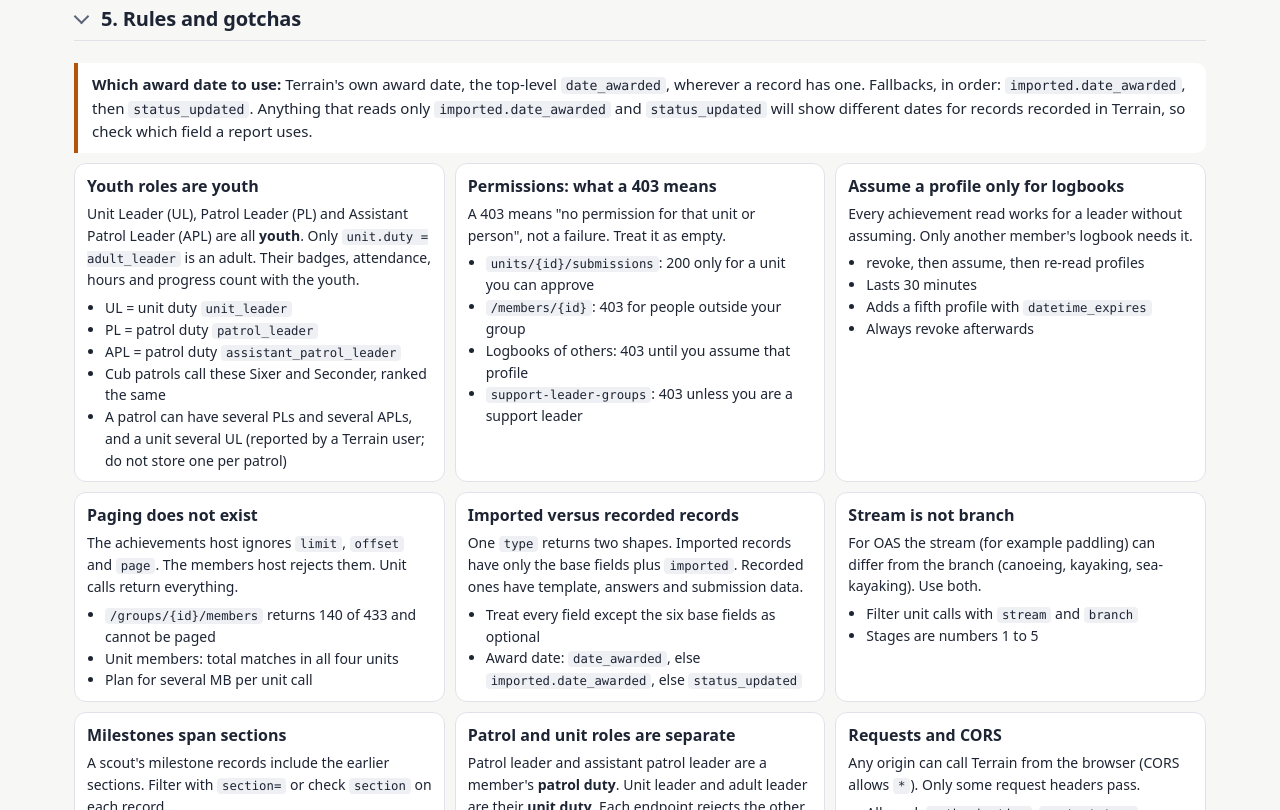
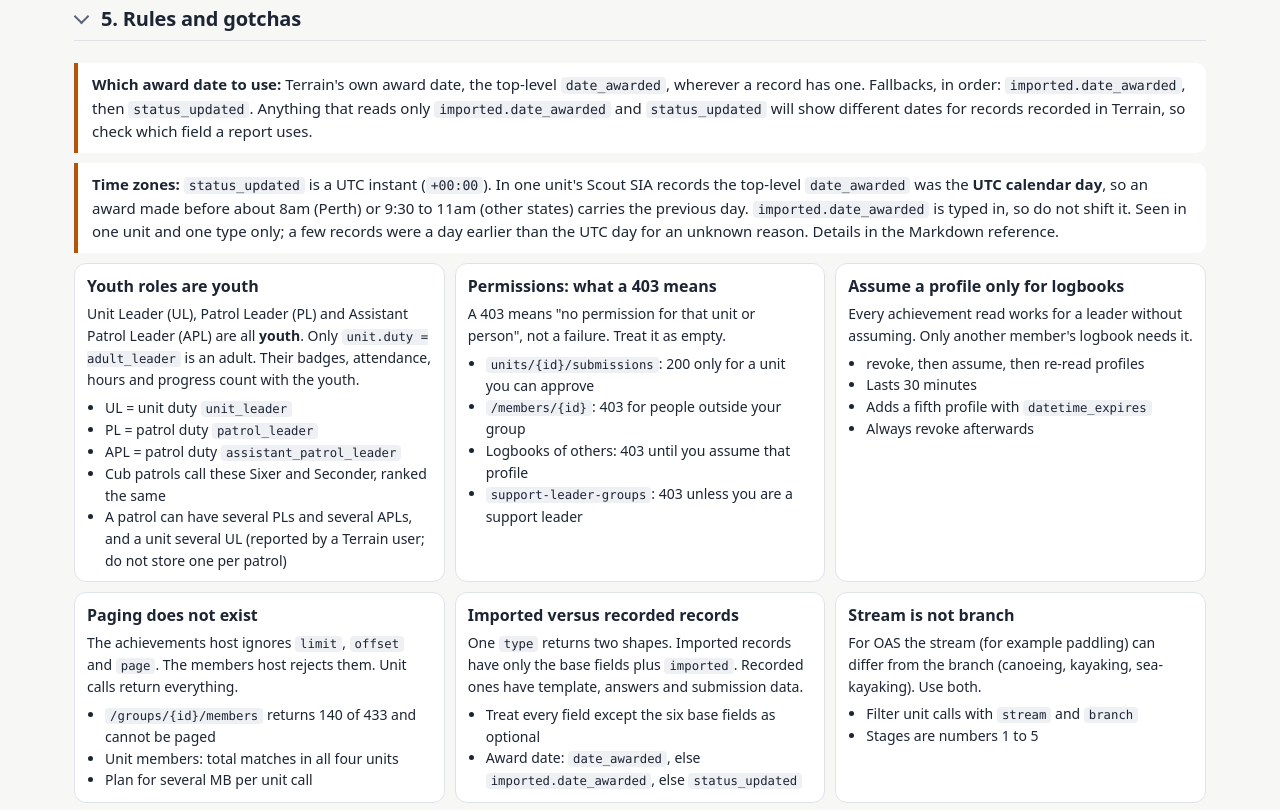
Before and after one commit to TymonDomanko/Terrain-API-Documentation, a plain HTML site: page index.html in a window 1280 px wide. Shown: the part 11190-12000 px from the top of the page. Drawn offline with Linux system fonts and the light colour scheme.

Commit message:
Document that date_awarded is a UTC day
Co-Authored-By: Claude Sonnet 5.5 <noreply@anthropic.com>

```diff
--- a/index.html
+++ b/index.html
@@ -243,6 +243,7 @@
     <summary><h2>5. Rules and gotchas</h2></summary>
     <div class="secbody">
   <div class="note"><strong>Which award date to use:</strong> Terrain's own award date, the top-level <code>date_awarded</code>, wherever a record has one. Fallbacks, in order: <code>imported.date_awarded</code>, then <code>status_updated</code>. Anything that reads only <code>imported.date_awarded</code> and <code>status_updated</code> will show different dates for records recorded in Terrain, so check which field a report uses.</div>
+  <div class="note"><strong>Time zones:</strong> <code>status_updated</code> is a UTC instant (<code>+00:00</code>). In one unit's Scout SIA records the top-level <code>date_awarded</code> was the <strong>UTC calendar day</strong>, so an award made before about 8am (Perth) or 9:30 to 11am (other states) carries the previous day. <code>imported.date_awarded</code> is typed in, so do not shift it. Seen in one unit and one type only; a few records were a day earlier than the UTC day for an unknown reason. Details in the Markdown reference.</div>
   <div class="rules" id="ruleCards"></div>
     </div>
   </details>
```
Also changed, not shown: 1 other file.
